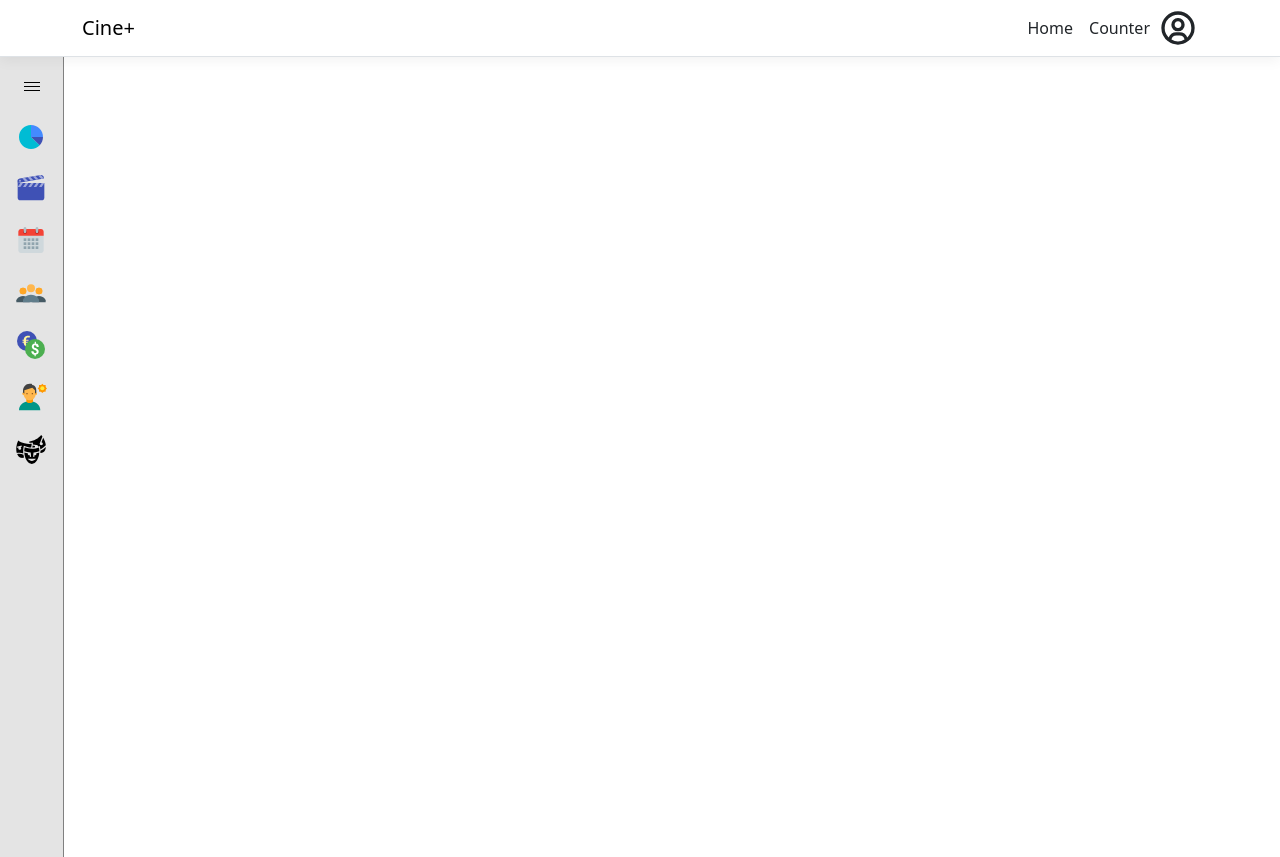
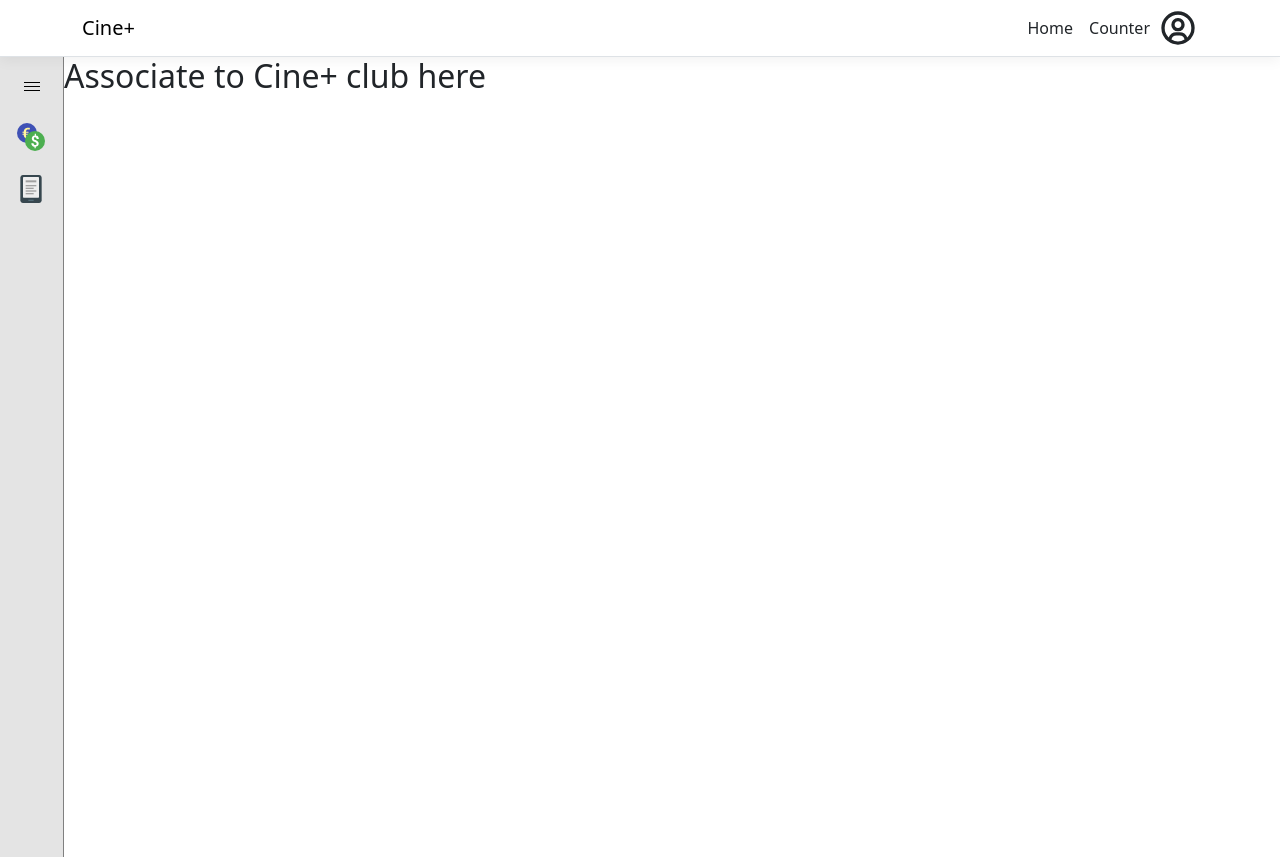
Before and after one commit to RogerMo01/cineplus, a React (Create React App) app in the folder ClientApp/: page /associate in a window 1280 px wide. Built offline with nearby package versions, Linux system fonts and the light colour scheme.

Commit message:
feat: Add TicketSeller templates

```diff
--- a/ClientApp/src/Switch.tsx
+++ b/ClientApp/src/Switch.tsx
@@ -6,13 +6,15 @@ import { Layout } from "./components/Layout";
 import ManagerNavLinks from "./ManagerNavLinks";
 import UnknownNavLinks from "./UnknownNavLinks";
 import { UserData } from "./types/types";
+import TicketsellerNavList from "./TicketsellerNavList";
+import TicketsellerRoutes from "./TicketsellerRoutes";
 
 
 function Switch() {
 
 
   // 🚨🚨🚨🚨🚨 Logic of token authorization 🚨🚨🚨🚨🚨
-  var role = "admin";
+  var role = "seller";
 
 
   // 🛑🛑🛑 GET request of manager info 🛑🛑🛑
@@ -20,6 +22,9 @@ function Switch() {
     nick: 'Administrator'
   }
 
+  const ticketsellerData: UserData = {
+    nick: 'Taquillero 1'
+  }
 
 
   return (
@@ -44,6 +49,16 @@ function Switch() {
           </Routes>
         </Layout>
       )}
+      {role === "seller" && (
+        <Layout navLinks={TicketsellerNavList} userData={ticketsellerData}>
+          <Routes>
+            {TicketsellerRoutes.map((route, index) => {
+              const { element, ...rest } = route;
+              return <Route key={index} {...rest} element={element} />;
+            })}
+          </Routes>
+        </Layout>
+      )}
     </div>
   );
 }
--- /dev/null
+++ b/ClientApp/src/TicketsellerNavList.ts
@@ -0,0 +1,14 @@
+import { NavLinkRoute } from "./types/types";
+
+const TicketsellerNavList: NavLinkRoute[] = [
+  {
+    name: "Home",
+    route: "/"
+  },
+  {
+    name: "Counter",
+    route: "/counter",
+  },
+];
+
+export default TicketsellerNavList;
--- /dev/null
+++ b/ClientApp/src/TicketsellerRoutes.tsx
@@ -0,0 +1,24 @@
+import React from 'react';
+import { ReactElement } from 'react'; // Importa ReactElement para las anotaciones de tipo
+import { Counter } from './components/Counter';
+import TicketSellerPage from './components/TicketSellerPage';
+
+interface ManagerRoute {
+  index?: boolean;
+  path?: string;
+  element: ReactElement;
+}
+
+const TicketsellerRoutes: ManagerRoute[] = [
+  {
+    index: true,
+    path: '/*',
+    element: <TicketSellerPage pathHead='' />
+  },
+  {
+    path: '/counter',
+    element: <Counter />
+  }
+];
+
+export default TicketsellerRoutes;
--- /dev/null
+++ b/ClientApp/src/components/AssociateTicketSeller.tsx
@@ -0,0 +1,9 @@
+import React from "react";
+
+function AssociateTicketSeller() {
+    return(
+        <h2>Associate to Cine+ club here</h2>
+    );
+}
+
+export default AssociateTicketSeller;
--- a/ClientApp/src/components/ManagerPage.css
+++ b/ClientApp/src/components/ManagerPage.css
@@ -2,7 +2,7 @@
     display: flex;
 }
 
-.ManagerPage{
+.SidebarPage{
     display: flex;
     flex-direction: row;
 }
--- a/ClientApp/src/components/ManagerPage.tsx
+++ b/ClientApp/src/components/ManagerPage.tsx
@@ -297,7 +297,7 @@ function ManagerPage({pathHead}: Props) {
 
 
   return (
-    <div className="ManagerPage">
+    <div className="SidebarPage">
       <div className="item">
         <SidebarMenu items={items} />
       </div>
--- /dev/null
+++ b/ClientApp/src/components/SellTicketSeller.tsx
@@ -0,0 +1,9 @@
+import React from "react";
+
+function SellTicketSeller() {
+    return(
+        <h2>Sell tickets here</h2>
+    );
+}
+
+export default SellTicketSeller;
--- /dev/null
+++ b/ClientApp/src/components/TicketSellerPage.tsx
@@ -0,0 +1,42 @@
+import React from "react";
+import { SidebarMenuItem } from "../types/types";
+import { FcCurrencyExchange, FcKindle } from "react-icons/fc";
+import "./ManagerPage.css";
+import SidebarMenu from "./SidebarMenu";
+import { Route, Routes } from "react-router-dom";
+import SellTicketSeller from "./SellTicketSeller";
+import AssociateTicketSeller from "./AssociateTicketSeller";
+
+
+interface Props {
+  pathHead: string;
+}
+
+function TicketSellerPage({ pathHead }: Props) {
+  const items: SidebarMenuItem[] = [
+    {
+      id: "1",
+      label: "Vender Ticket",
+      icon: FcCurrencyExchange,
+      url: `${pathHead}`,
+    },
+    {
+      id: "2",
+      label: "Asociar",
+      icon: FcKindle,
+      url: `${pathHead}/associate`,
+    },
+  ];
+
+  return (
+    <div className="SidebarPage">
+        <SidebarMenu items={items} />
+        <Routes>
+            <Route path="/" element={<SellTicketSeller/>} />
+            <Route path="/associate" element={<AssociateTicketSeller/>} />
+        </Routes>
+    </div>
+  );
+}
+
+export default TicketSellerPage;
```
